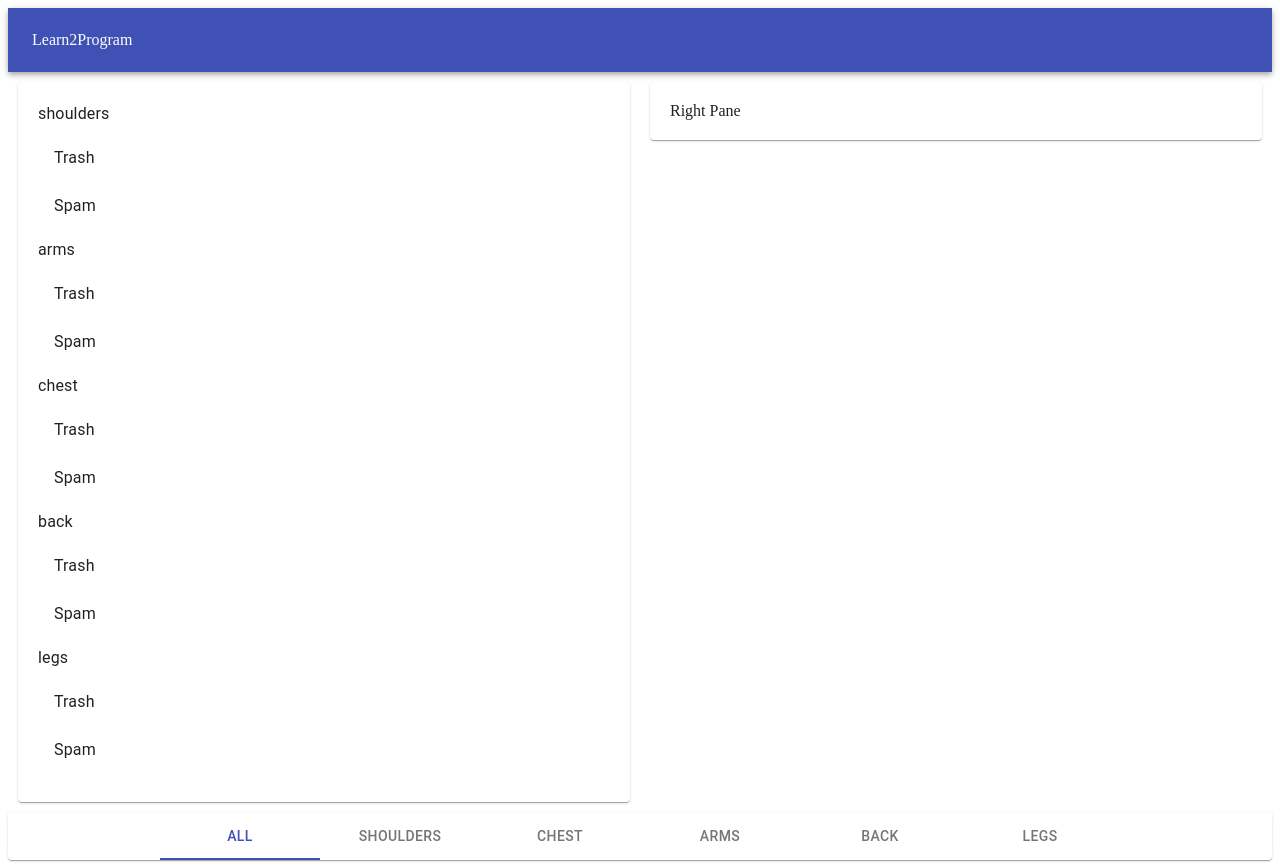
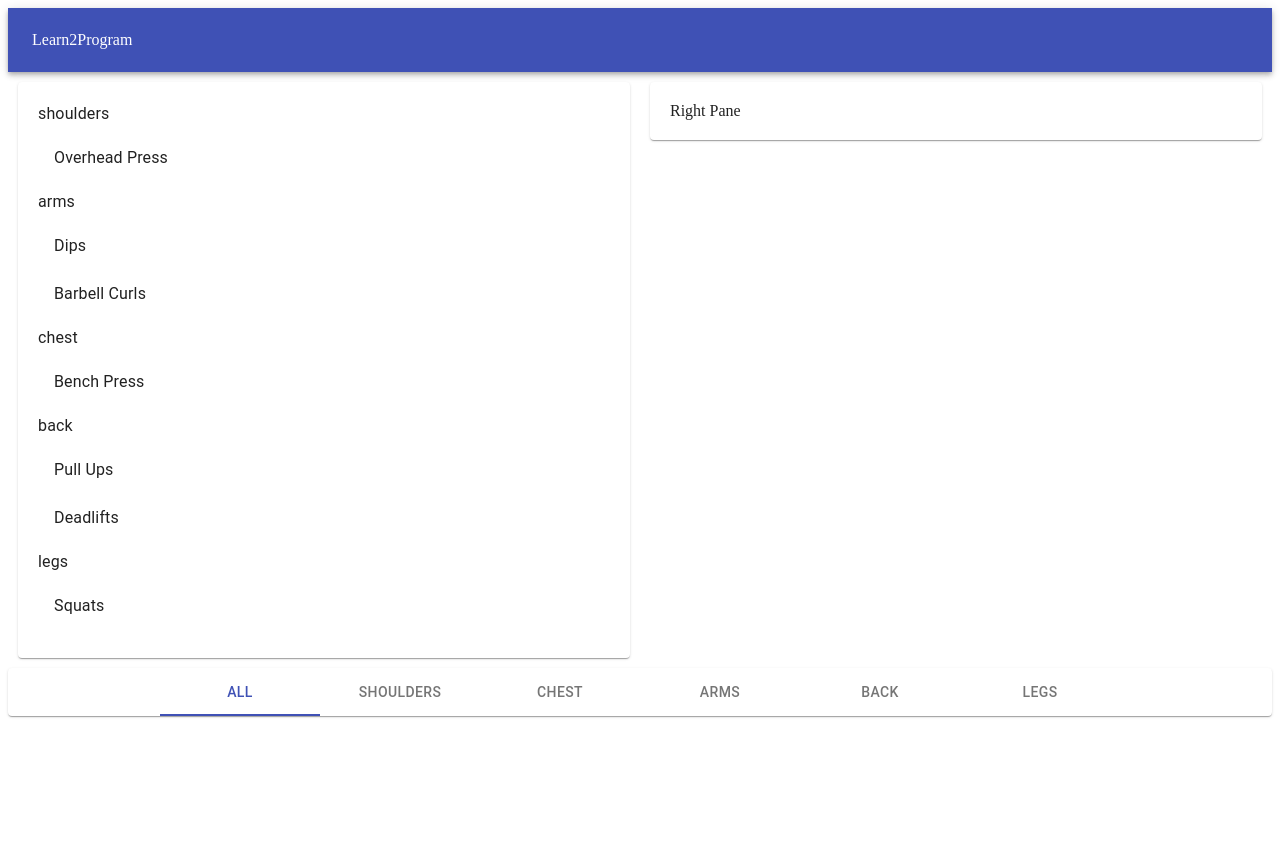
Before and after one commit to kristina-arezina/terms-2-program, a React (Create React App) app: page / in a window 1280 px wide. After the commit the page ends 800 px from the top, so only its background shows below. Built offline with nearby package versions, Linux system fonts and the light colour scheme.

Commit message:
added some stuff

```diff
--- a/src/components/Exercises/index.js
+++ b/src/components/Exercises/index.js
@@ -25,13 +25,13 @@ export default ({exercises}) =>
                         <Typography >
                             {group}
                         </Typography>
-                        <List component="nav" aria-label="secondary mailbox folders">
-                            <ListItem button>
-                                <ListItemText primary="Trash" />
-                            </ListItem>
-                            <ListItemLink href="#simple-list">
-                                <ListItemText primary="Spam" />
-                            </ListItemLink>
+                        <List component="ul" >
+                            {exercises.map(({title}) =>
+                                <ListItem button>
+                                    <ListItemText primary={title} />
+                                </ListItem>
+                            )}
+
                         </List>
                     </Fragment>
                 )}
```
